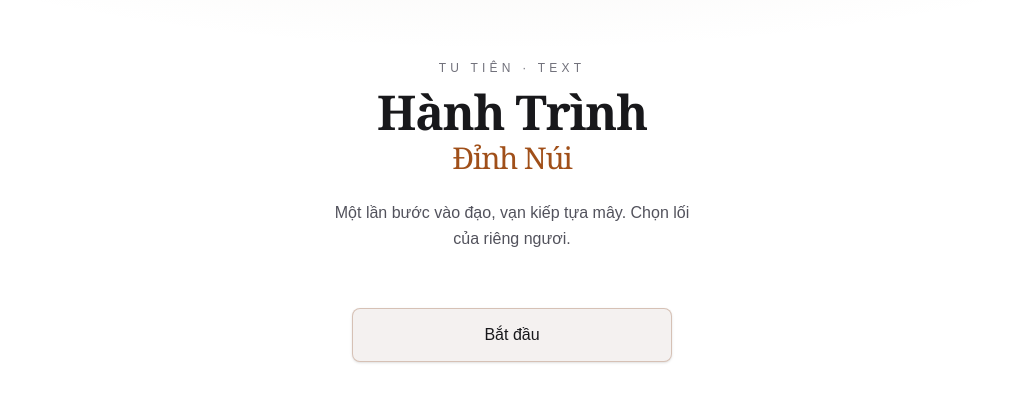
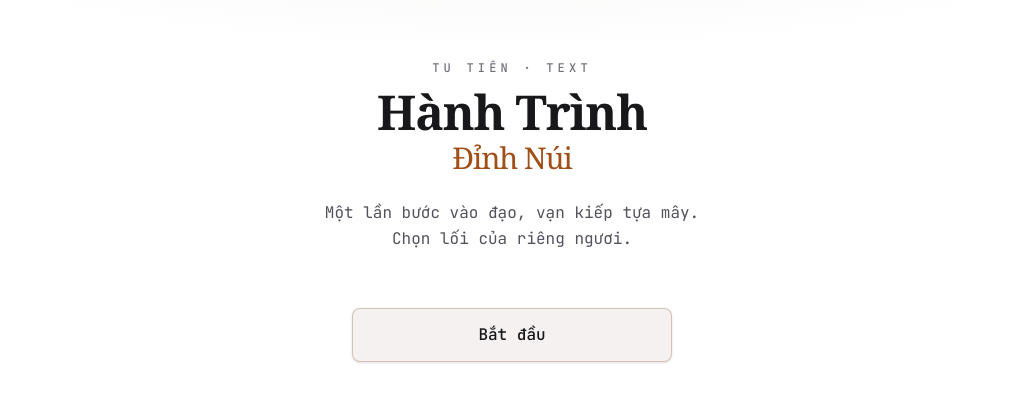
Before and after one commit to risky2k1/the-summit-journey, a Next.js app: page / in a window 1280 px wide. Shown: the part 189-590 px from the top of the page, without its empty margins (128-1152 px from the left). Built offline with nearby package versions, Linux system fonts and the light colour scheme.

Commit message:
refactor: Update font import and usage in layout file

```diff
--- a/app/layout.tsx
+++ b/app/layout.tsx
@@ -1,14 +1,8 @@
 import type { Metadata } from "next";
-import { Geist, Geist_Mono } from "next/font/google";
+import { JetBrains_Mono } from "next/font/google";
 import "./globals.css";
 
-const geistSans = Geist({
-  variable: "--font-geist-sans",
-  subsets: ["latin"],
-});
-
-const geistMono = Geist_Mono({
-  variable: "--font-geist-mono",
+const jetBrainsMono = JetBrains_Mono({
   subsets: ["latin"],
 });
 
@@ -23,11 +17,12 @@ export default function RootLayout({
   children: React.ReactNode;
 }>) {
   return (
-    <html
-      lang="vi"
-      className={`${geistSans.variable} ${geistMono.variable} h-full antialiased`}
-    >
-      <body className="min-h-full flex flex-col">{children}</body>
+    <html lang="vi" className="h-full mdl-js">
+      <body
+        className={`${jetBrainsMono.className} min-h-full flex flex-col antialiased`}
+      >
+        {children}
+      </body>
     </html>
   );
 }
```
